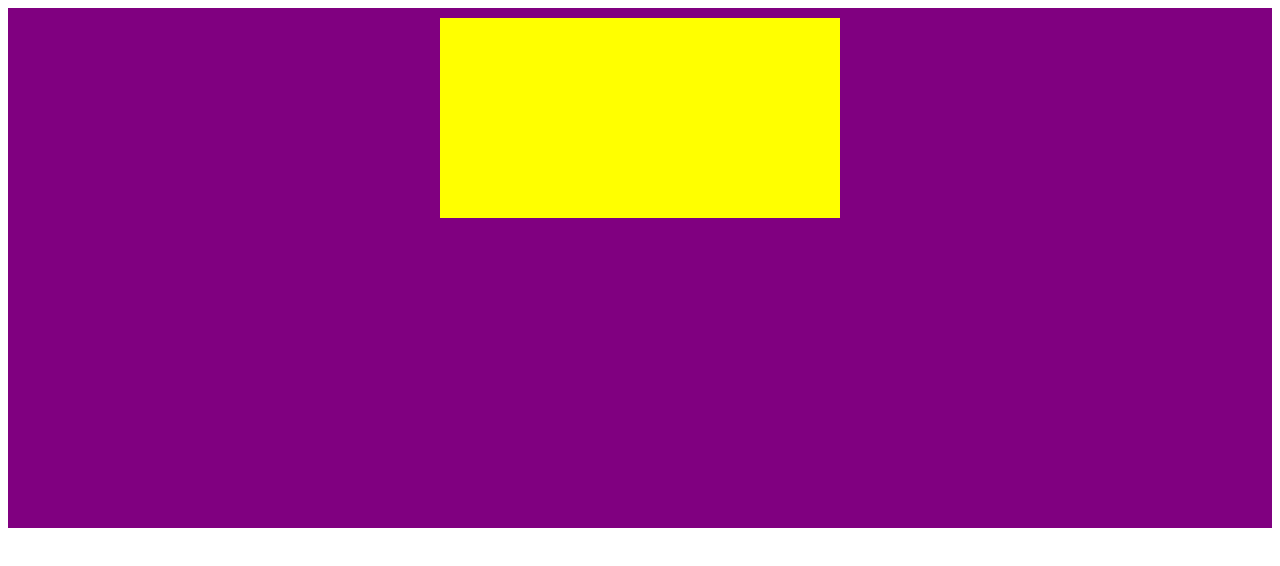
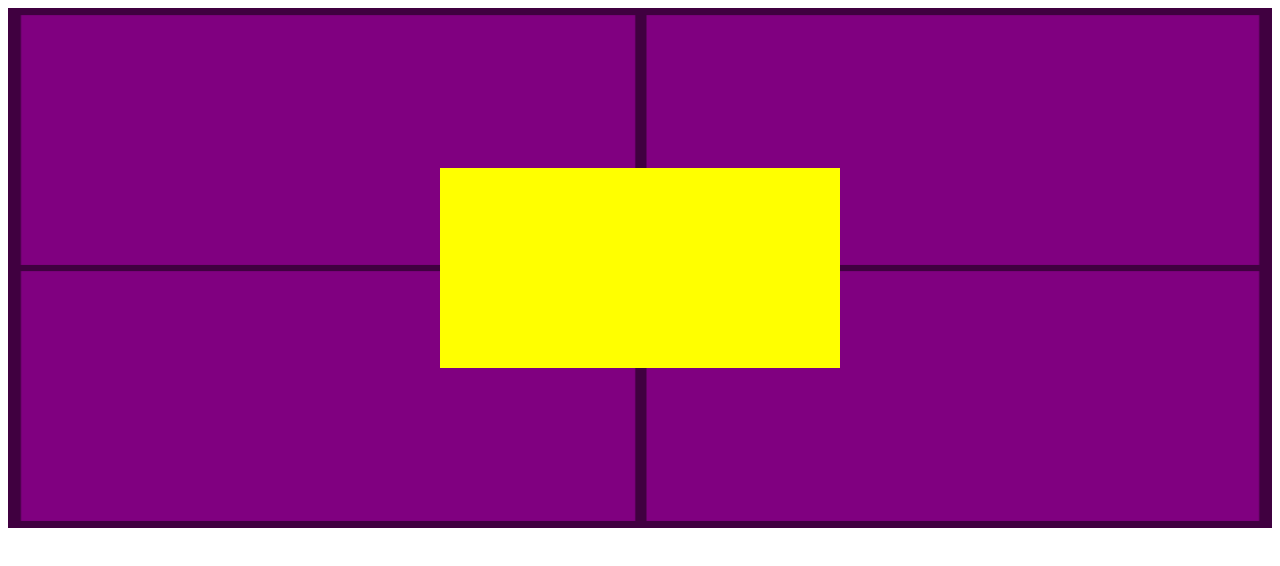
Before and after one commit to adrianoarcanjo/html-css, a plain HTML site: page exercicio/exe22/fundo007.html in a window 1280 px wide. Drawn offline with Linux system fonts and the light colour scheme.

Commit message:
atualizei

```diff
--- a/exercicio/exe22/fundo007.html
+++ b/exercicio/exe22/fundo007.html
@@ -7,16 +7,26 @@
     <title>alinhameno vertical</title>
     <style>
         #contrainer {
+            background-image: url('imagem/target001.png');
+            background-size: 100% 100%;
+            position: relative;
             background-image: ;
             height: 500px;
             padding: 10px;
             background-color: purple;
         }
         #conteudo {
+            position: absolute;
             height: 200px;
             width: 400px;
             background-color: yellow;
             margin: auto;
+
+            left: 50%;
+            top: 50%;
+
+            transform: translate(-50%, -50%);
+
         }
     </style>
 </head>
```
